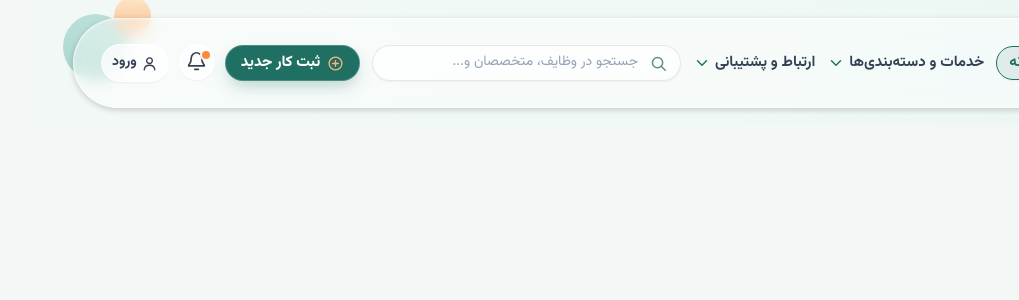
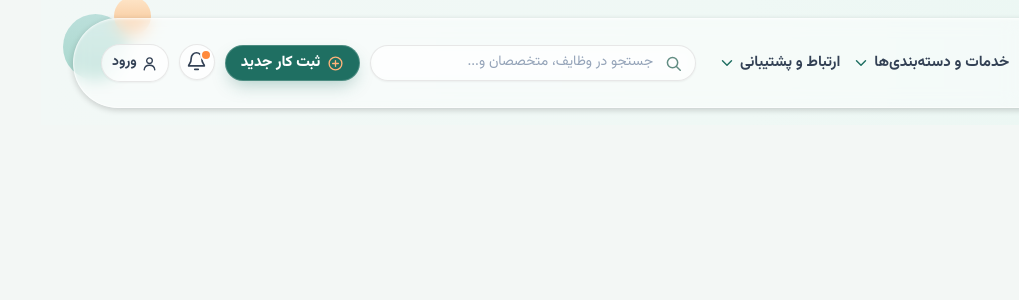
Before and after one commit to MaryamM84/VAKA-platform, a Next.js app in the folder frontend/: page / in a window 1280 px wide. Shown: the top 300 px of the page, without its empty margins (261-1280 px from the left). Built offline with nearby package versions, Linux system fonts and the light colour scheme.

Commit message:
fix: refine header navigation and UI spacing

```diff
--- a/frontend/src/components/layout/SiteHeader.module.css
+++ b/frontend/src/components/layout/SiteHeader.module.css
@@ -34,7 +34,7 @@
   opacity: 0.92;
 }
 .decorDot {
-  top: 123px;
+  top: 100px;
   right: max(13px, calc((100% - 1440px) / 2 + 13px));
   width: 18px;
   height: 18px;
@@ -124,6 +124,7 @@
   align-items: center;
   gap: 12px;
   white-space: nowrap;
+  transform: translateX(25px);
 }
 .homeLink,
 .navSummary {
@@ -147,6 +148,17 @@
   box-shadow: 0 1px 2px rgb(0 0 0 / 5%);
 }
 .homeLink:hover { background: rgb(31 111 98 / 17%); }
+.homeLinkInactive {
+  color: #334155;
+  background: transparent;
+  border-color: transparent;
+  box-shadow: none;
+}
+
+.homeLinkInactive:hover {
+  color: #1f6f62;
+  background: rgb(31 111 98 / 6%);
+}
 .navDetails { position: relative; }
 .navSummary {
   padding: 6px 0;
@@ -184,7 +196,16 @@
 .dropdownNote { margin: 4px 0 0; font-size: 12px; line-height: 1.9; color: #64748b; }
 
 .searchContainer,
-.mobileSearchContainer { position: relative; flex: 1 1 300px; min-width: 165px; }
+.mobileSearchContainer {
+  position: relative;
+  flex: 1 1 300px;
+  min-width: 165px;
+}
+
+.searchContainer {
+  margin-right: -15px;
+  margin-left: -2px;
+}
 .searchForm {
   display: flex;
   align-items: center;
@@ -289,6 +310,10 @@
   backdrop-filter: blur(6px);
   color: #334155;
   cursor: pointer;
+}
+.roundButton,
+.loginLink {
+  border: 1px solid rgb(227 227 227 / 85%);
 }
 .roundButton { position: relative; width: 36px; height: 36px; padding: 0; border-radius: 50%; }
 .roundButton:hover,
--- a/frontend/src/components/layout/SiteHeader.tsx
+++ b/frontend/src/components/layout/SiteHeader.tsx
@@ -2,6 +2,7 @@
 
 import Image from "next/image";
 import Link from "next/link";
+import { usePathname } from "next/navigation";
 import { useMemo, useState, useSyncExternalStore } from "react";
 import styles from "./SiteHeader.module.css";
 
@@ -92,6 +93,8 @@ function SearchBox({ mobile = false }: { mobile?: boolean }) {
 }
 
 export default function SiteHeader() {
+  const pathname = usePathname();
+  const isHome = pathname === "/";
   const user = useCurrentUser();
   const [mobileOpen, setMobileOpen] = useState(false);
   const [notificationOpen, setNotificationOpen] = useState(false);
@@ -131,7 +134,13 @@ export default function SiteHeader() {
           className={styles.illustration} priority aria-hidden="true" />
 
         <nav className={styles.desktopNav} aria-label="منوی اصلی">
-          <Link href="/" aria-current="page" className={styles.homeLink}>خانه</Link>
+          <Link
+            href="/"
+            aria-current={isHome ? "page" : undefined}
+            className={`${styles.homeLink} ${!isHome ? styles.homeLinkInactive : ""}`}
+          >
+           خانه
+          </Link>
           <details className={styles.navDetails}>
             <summary className={styles.navSummary}>
               خدمات و دسته‌بندی‌ها <Icon name="chevron" size={18} />
```
